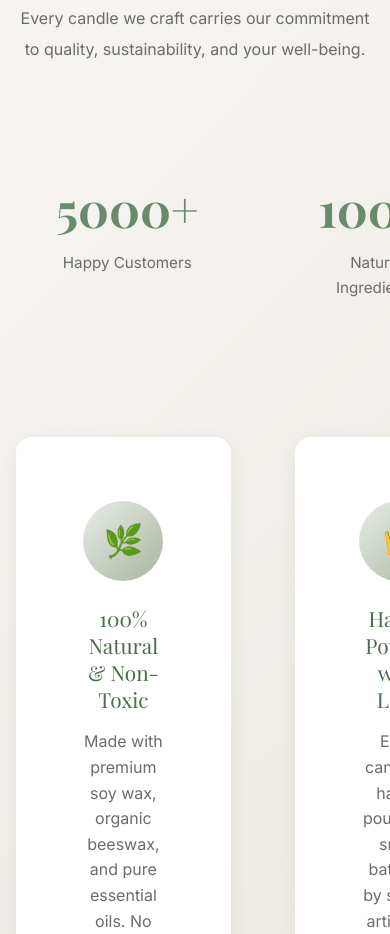
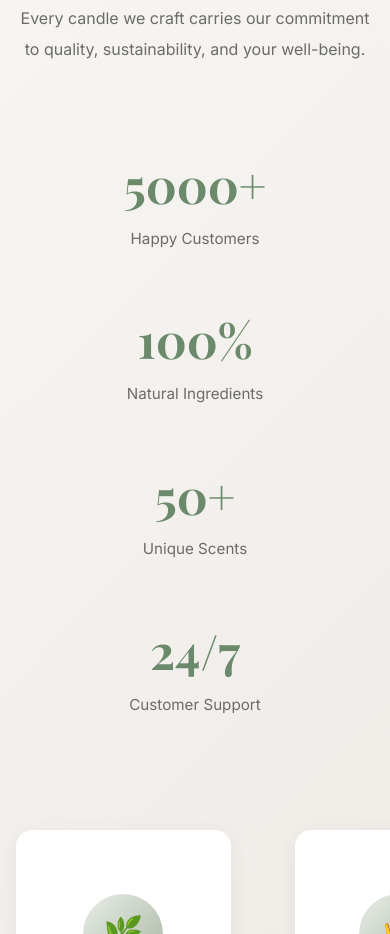
Before and after one commit to jayaprakash011105/STUDIO-AKIRA, a website: page index.html in a window 390 px wide. Shown: the part 3658-4592 px from the top of the page. Drawn offline with nearby package versions, Linux system fonts and the light colour scheme; no server answers; a web font is replaced by a local one.

Commit message:
Fix stats and benefits grid cutoff with !important overrides

```diff
--- a/css/main.css
+++ b/css/main.css
@@ -1105,7 +1105,7 @@ a:hover {
 
     /* Benefits Grid - 2 column square layout on tablet */
     .benefits-grid {
-        grid-template-columns: repeat(2, 1fr);
+        grid-template-columns: repeat(2, 1fr) !important;
         gap: var(--spacing-md);
         padding: 0 16px;
     }
@@ -1118,6 +1118,13 @@ a:hover {
     .benefit-image {
         height: 180px;
         width: 100%;
+    }
+
+    /* Trust Stats Grid - 2 columns on tablet */
+    .trust-stats-grid {
+        grid-template-columns: repeat(2, 1fr) !important;
+        gap: var(--spacing-sm) !important;
+        padding: 0 16px;
     }
 
     /* Featured Collection */
@@ -1175,7 +1182,7 @@ a:hover {
 
     /* Benefits Grid - Single column on mobile */
     .benefits-grid {
-        grid-template-columns: 1fr;
+        grid-template-columns: 1fr !important;
         gap: var(--spacing-md);
         padding: 0 16px;
     }
@@ -1189,6 +1196,17 @@ a:hover {
     .benefit-image {
         height: 200px;
         width: 100%;
+    }
+
+    /* Trust Stats Grid - Single column on mobile */
+    .trust-stats-grid {
+        grid-template-columns: 1fr !important;
+        gap: var(--spacing-sm) !important;
+        padding: 0 16px;
+    }
+
+    .trust-stats-grid>div {
+        padding: var(--spacing-sm) !important;
     }
 
     /* Testimonials - Horizontal Scroll */
--- a/index.html
+++ b/index.html
@@ -180,7 +180,7 @@
         </div>
 
         <!-- Trust Stats -->
-        <div
+        <div class="trust-stats-grid"
           style="display: grid; grid-template-columns: repeat(4, 1fr); gap: var(--spacing-lg); margin-bottom: var(--spacing-xxl); text-align: center;">
           <div style="padding: var(--spacing-lg);">
             <div
@@ -198,13 +198,13 @@
             <div
               style="font-size: 3rem; font-weight: 700; color: var(--color-sage-dark); font-family: var(--font-heading);">
               50+</div>
-            <div style="color: var(--color-text-light); font-size: 0.95rem;">Hours Burn Time</div>
+            <div style="color: var(--color-text-light); font-size: 0.95rem;">Unique Scents</div>
           </div>
           <div style="padding: var(--spacing-lg);">
             <div
               style="font-size: 3rem; font-weight: 700; color: var(--color-sage-dark); font-family: var(--font-heading);">
-              4.9★</div>
-            <div style="color: var(--color-text-light); font-size: 0.95rem;">Average Rating</div>
+              24/7</div>
+            <div style="color: var(--color-text-light); font-size: 0.95rem;">Customer Support</div>
           </div>
         </div>
 
```
